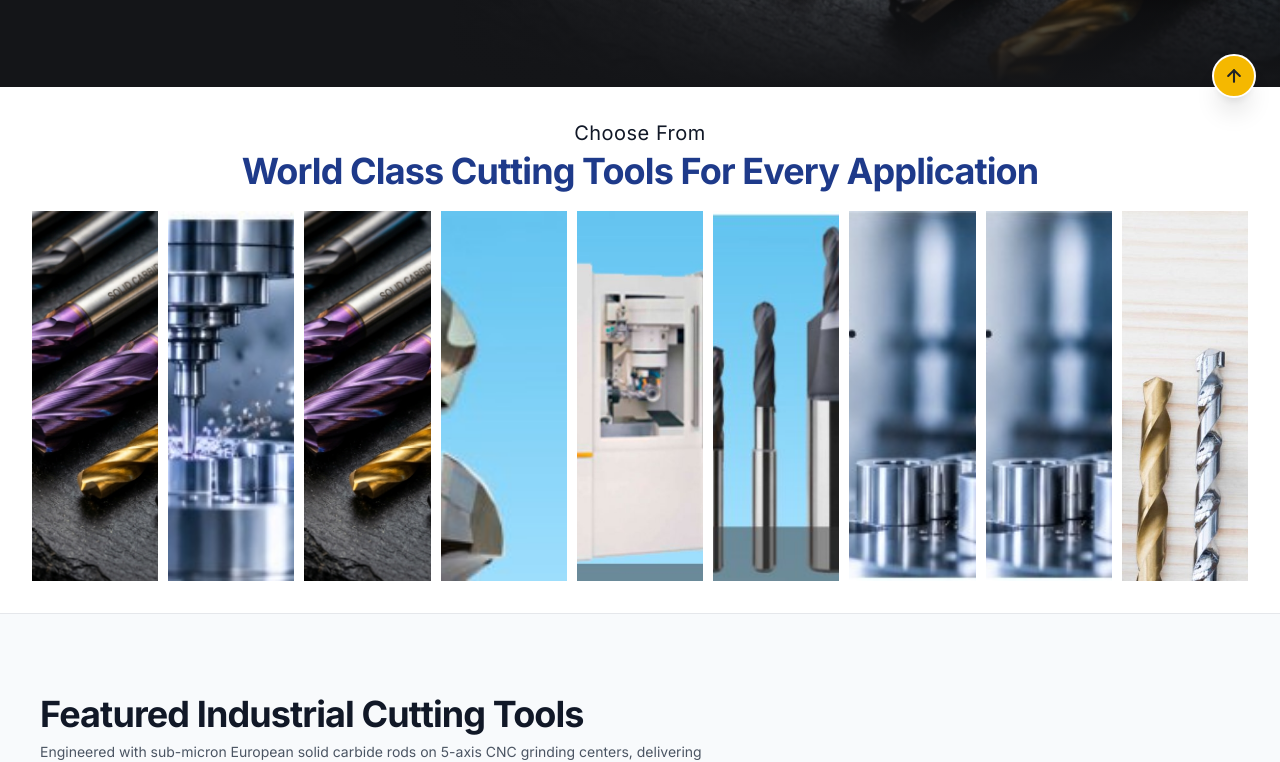
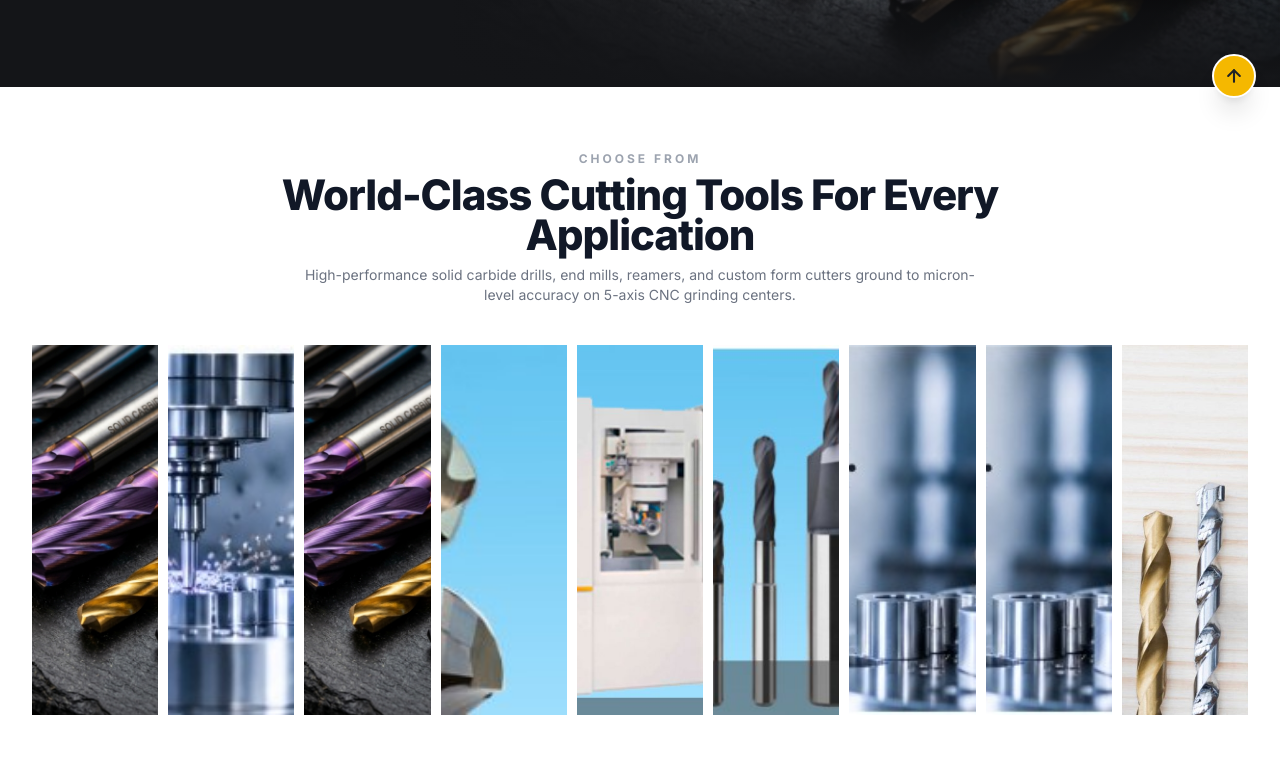
Before and after one commit to santhoshm21/techno-mill, a React (Vite) app: page / in a window 1280 px wide. Shown: the part 678-1440 px from the top of the page. Built offline with nearby package versions, Linux system fonts and the light colour scheme.

Commit message:
Update World Class Cutting Tools section to professional modern typography and layout

```diff
--- a/src/components/HomeAccordionGallery.jsx
+++ b/src/components/HomeAccordionGallery.jsx
@@ -102,17 +102,20 @@ export default function HomeAccordionGallery() {
   };
 
   return (
-    <section className="bg-white py-6 sm:py-8 border-b border-gray-200">
+    <section className="bg-white py-10 sm:py-14 lg:py-16 border-b border-gray-200">
       <div className="max-w-[1440px] mx-auto px-3 sm:px-6 lg:px-8">
 
-        {/* Header: Exact replica of 1st input image UI reference */}
-        <div className="text-center max-w-4xl mx-auto mb-4 sm:mb-5 px-4">
-          <p className="font-serif text-lg sm:text-xl text-[#111827] font-normal tracking-wide mb-1">
+        {/* Header: Professional Modern Content Style */}
+        <div className="text-center max-w-3xl mx-auto mb-6 sm:mb-8 lg:mb-10 px-4">
+          <span className="text-[11px] sm:text-xs font-mono font-bold tracking-[0.25em] uppercase text-gray-400 block mb-2">
             Choose From
+          </span>
+          <h2 className="text-2xl sm:text-3xl lg:text-4xl xl:text-[42px] font-black text-[#111827] tracking-tight leading-tight">
+            World-Class Cutting Tools For Every Application
+          </h2>
+          <p className="text-xs sm:text-sm text-gray-500 mt-2.5 max-w-2xl mx-auto leading-relaxed font-normal">
+            High-performance solid carbide drills, end mills, reamers, and custom form cutters ground to micron-level accuracy on 5-axis CNC grinding centers.
           </p>
-          <h2 className="font-serif text-2xl sm:text-3xl lg:text-4xl font-bold text-[#1E3A8A] tracking-tight leading-tight">
-            World Class Cutting Tools For Every Application
-          </h2>
         </div>
 
         {/* 9-Column Horizontal Strip Gallery matching reference aspect ratio */}
```
